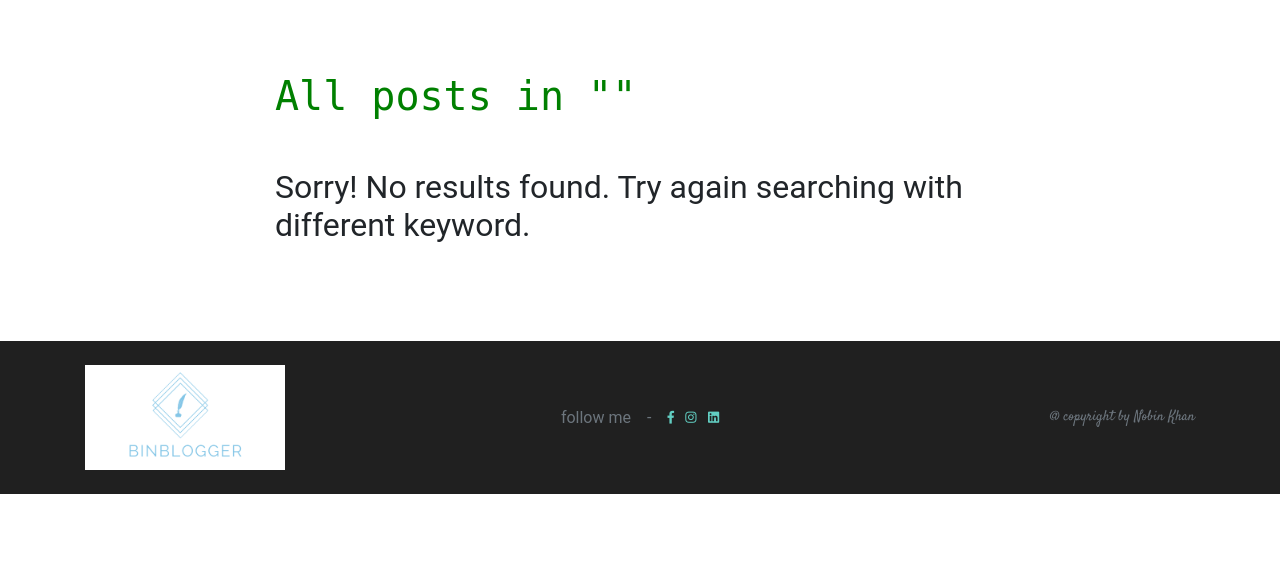
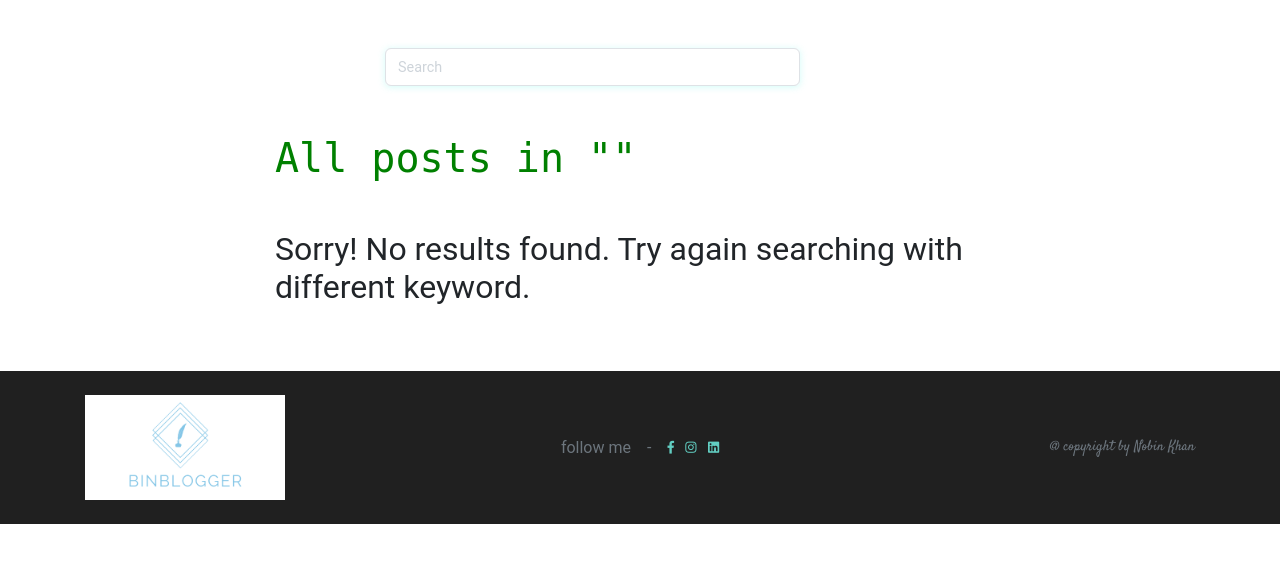
Before and after one commit to m-nobinur/BinBlogger, a Django app: page /search/ in a window 1280 px wide. Shown: the part 182-745 px from the top of the page. Run offline with Django 3.2, Linux system fonts and the light colour scheme; data that the repository does not hold is empty; parts of the project's set-up code (start-up, migrations or seed data) failed here and were passed over; some libraries are stand-ins or nearby versions.

Commit message:
search bar added add search results page.

```diff
--- a/templates/Blog/cat_tag_user_posts.html
+++ b/templates/Blog/cat_tag_user_posts.html
@@ -1,6 +1,6 @@
 {% load hitcount_tags %}
 
-  <section class="py-5">
+  <section class="py-3">
      <div class="container py-4">
        <div class="row">
          <div class="col-lg-2"> </div>
--- a/templates/pages/search.html
+++ b/templates/pages/search.html
@@ -1,7 +1,29 @@
 {% extends 'base.html' %}
 
 {% block content %}
+  <!-- search -->
+  <div class="container pt-4 mb-0 pb-0">
+    <div class="row">
+      <div class="col-lg-3"></div>
+      <div class="col-lg-5">
+        <!-- search Section-->
+        <section class='pb-2'>
+          <div class="container pt-4 mb-0 pb-0 pt-0">
+            <div class="bg-light" style = 'box-shadow: 0px 1px 7px 0px #9cf9f073;border-radius: 5px;'>
+                  <form action="{% url 'search' %}">
+                    <div class="input-group">
+                      <input style = 'border-radius:6px; font-family:roboto;' class="form-control" name ='q' type="search" placeholder="Search"
+                        aria-label="email address" aria-describedby="button-addon2">
+                    </div>
+                  </form>
+              </div>
+            </div>
+        </section>
+      </div>
+      <div class="col-lg-3"></div>
+    </div>
+  </div>
 
-  {% include 'blog/cat_tag_user_posts.html' with page_obj=page_obj query=query%}
+{% include 'blog/cat_tag_user_posts.html' with page_obj=page_obj query=query%}
 
 {% endblock content %}
```
Also changed, not shown: templates/Blog/blog.html (+1 -16 lines).
